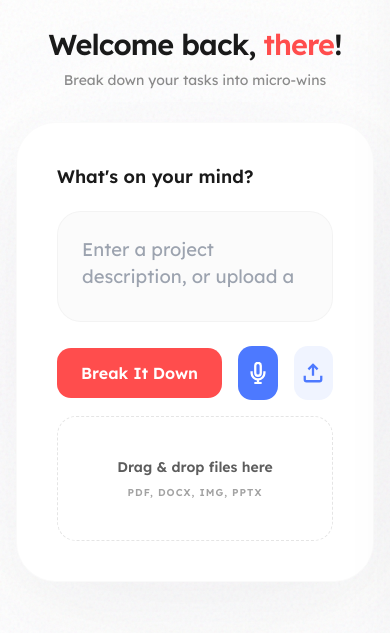
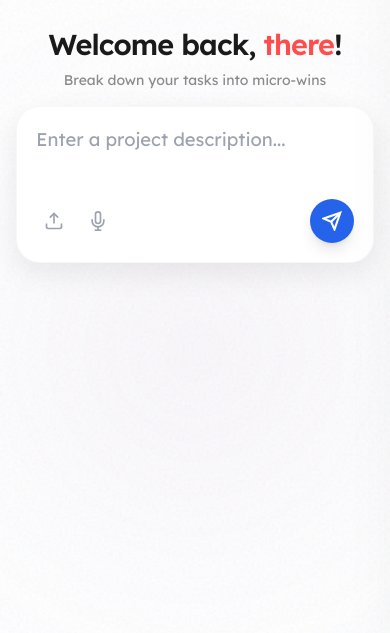
Before and after one commit to aryandas079/easein, a plain HTML site: page frontend/dashboard.html in a window 390 px wide. Shown: the part 71-704 px from the top of the page. Drawn offline with nearby package versions, Linux system fonts and the light colour scheme.

Commit message:
Redesign mobile dashboard to ChatGPT-style chat interface

```diff
--- a/frontend/dashboard.html
+++ b/frontend/dashboard.html
@@ -184,6 +184,14 @@
         .input-card {
             width: 100%;
             max-width: 720px;
+            /* Mobile: Transparent, no shadow, compact */
+            background: transparent;
+            padding: 0;
+            margin-top: 1rem;
+        }
+
+        @media (min-width: 768px) {
+            .input-card {
                 background: white;
                 border-radius: 2.5rem;
                 padding: 2.5rem;
@@ -196,14 +204,36 @@
                 background: rgba(25, 25, 25, 0.9);
                 border-color: rgba(255, 255, 255, 0.05);
             }
+        }
 
         .task-input-container {
             border-radius: 1.5rem;
-            padding: 1.5rem;
-            margin-bottom: 1.5rem;
-            background: rgba(240, 240, 240, 0.3);
+            padding: 1.2rem;
+            margin-bottom: 0;
+            /* Mobile: White card look */
+            background: white;
+            box-shadow: 0 10px 30px rgba(0, 0, 0, 0.08);
             border: 1px solid rgba(0, 0, 0, 0.03);
             position: relative;
+        }
+
+        .dark-mode .task-input-container {
+            background: #1e1e1e;
+            border-color: rgba(255, 255, 255, 0.05);
+        }
+
+        @media (min-width: 768px) {
+            .task-input-container {
+                /* Desktop: Gray background, no shadow */
+                background: rgba(240, 240, 240, 0.3);
+                box-shadow: none;
+                margin-bottom: 1.5rem;
+                padding: 1.5rem;
+            }
+
+            .dark-mode .task-input-container {
+                background: rgba(255, 255, 255, 0.03);
+            }
         }
 
         .task-input {
@@ -561,15 +591,53 @@
         </div>
 
         <!-- Task Input Section -->
-        <div class="input-card">
-            <h3 class="font-bold text-lg mb-5">What's on your mind?</h3>
+        <div class="input-card group">
+            <h3 class="font-bold text-lg mb-5 hidden md:block">What's on your mind?</h3>
 
-            <div class="task-input-container">
-                <textarea class="task-input" id="task-text-input"
-                    placeholder="Enter a project description, or upload a file..." rows="2"></textarea>
+            <!-- Main Input Container: White box on mobile, Gray box on Desktop -->
+            <div class="task-input-container transition-all duration-300">
+                <textarea class="task-input" id="task-text-input" placeholder="Enter a project description..."
+                    rows="2"></textarea>
+
+                <!-- Mobile Actions Toolbar (Inside the box) -->
+                <div class="flex items-center justify-between mt-3 md:hidden">
+                    <div class="flex items-center gap-2">
+                        <button
+                            class="p-2 text-gray-400 hover:text-blue-500 transition-colors rounded-full hover:bg-blue-50 dark:hover:bg-white/5"
+                            onclick="document.getElementById('task-file-input').click()">
+                            <svg width="20" height="20" viewBox="0 0 24 24" fill="none" stroke="currentColor"
+                                stroke-width="2">
+                                <path d="M21 15v4a2 2 0 0 1-2 2H5a2 2 0 0 1-2-2v-4"></path>
+                                <polyline points="17 8 12 3 7 8"></polyline>
+                                <line x1="12" y1="3" x2="12" y2="15"></line>
+                            </svg>
+                        </button>
+                        <button
+                            class="p-2 text-gray-400 hover:text-blue-500 transition-colors rounded-full hover:bg-blue-50 dark:hover:bg-white/5"
+                            id="mobile-mic-btn">
+                            <svg width="20" height="20" viewBox="0 0 24 24" fill="none" stroke="currentColor"
+                                stroke-width="2">
+                                <path d="M12 1a3 3 0 0 0-3 3v8a3 3 0 0 0 6 0V4a3 3 0 0 0-3-3z"></path>
+                                <path d="M19 10v2a7 7 0 0 1-14 0v-2"></path>
+                                <line x1="12" y1="19" x2="12" y2="23"></line>
+                                <line x1="8" y1="23" x2="16" y2="23"></line>
+                            </svg>
+                        </button>
                     </div>
 
-            <div class="flex items-center gap-4 mt-4">
+                    <button id="mobile-send-btn"
+                        class="bg-blue-600 text-white p-3 rounded-full shadow-lg hover:scale-105 active:scale-95 transition-all flex items-center justify-center">
+                        <svg width="20" height="20" viewBox="0 0 24 24" fill="none" stroke="currentColor"
+                            stroke-width="2.5">
+                            <line x1="22" y1="2" x2="11" y2="13"></line>
+                            <polygon points="22 2 15 22 11 13 2 9 22 2"></polygon>
+                        </svg>
+                    </button>
+                </div>
+            </div>
+
+            <!-- Desktop Buttons (Hidden on Mobile) -->
+            <div class="hidden md:flex items-center gap-4 mt-4">
                 <button class="atomize-btn" id="generate-btn">
                     <span id="btn-text">Break It Down</span>
                     <span id="task-loader" class="hidden ml-2 animate-spin">⚪</span>
@@ -594,27 +662,57 @@
                         <line x1="12" y1="3" x2="12" y2="15" />
                     </svg>
                 </button>
+            </div>
+
             <input type="file" id="task-file-input" class="hidden"
                 accept=".pdf,.docx,.pptx,.xlsx,.txt,.md,.png,.jpg,.jpeg">
-            </div>
 
-            <div class="drop-zone mt-4 transition-all" id="drop-zone">
+            <div class="drop-zone mt-4 transition-all hidden md:flex" id="drop-zone">
                 <p class="text-sm font-bold opacity-70" id="file-name-display">Drag & drop files here</p>
                 <p class="text-[10px] opacity-40 uppercase tracking-widest font-bold">PDF, DOCX, IMG, PPTX</p>
             </div>
+            <!-- Mobile File Name Display -->
+            <p class="md:hidden text-xs text-center mt-2 opacity-60 truncate px-4" id="mobile-file-name"></p>
 
             <!-- Scripts for File Handling UI -->
             <script>
                 const fileInput = document.getElementById('task-file-input');
                 const dropZone = document.getElementById('drop-zone');
                 const nameDisplay = document.getElementById('file-name-display');
+                const mobileNameDisplay = document.getElementById('mobile-file-name');
 
                 fileInput.addEventListener('change', (e) => {
                     if (e.target.files.length > 0) {
-                        nameDisplay.textContent = e.target.files[0].name;
+                        const name = e.target.files[0].name;
+                        nameDisplay.textContent = name;
+                        mobileNameDisplay.textContent = "Attached: " + name;
                         dropZone.classList.add('bg-blue-500/10', 'border-blue-500');
                     }
                 });
+
+                // Link Mobile Send Button to Generate Button
+                const mobileSendBtn = document.getElementById('mobile-send-btn');
+                const generateBtn = document.getElementById('generate-btn');
+
+                if (mobileSendBtn && generateBtn) {
+                    mobileSendBtn.addEventListener('click', () => {
+                        // Add loading state to mobile button
+                        mobileSendBtn.innerHTML = '<span class="animate-spin">⚪</span>';
+                        generateBtn.click();
+
+                        // Reset after short delay (or handle via event listener if possible, but simple timeout works for UI feedback)
+                        setTimeout(() => {
+                            mobileSendBtn.innerHTML = '<svg width="20" height="20" viewBox="0 0 24 24" fill="none" stroke="currentColor" stroke-width="2.5"><line x1="22" y1="2" x2="11" y2="13"></line><polygon points="22 2 15 22 11 13 2 9 22 2"></polygon></svg>';
+                        }, 3000);
+                    });
+                }
+
+                // Link Mobile Mic Button
+                const mobileMicBtn = document.getElementById('mobile-mic-btn');
+                const micBtn = document.getElementById('mic-btn');
+                if (mobileMicBtn && micBtn) {
+                    mobileMicBtn.addEventListener('click', () => micBtn.click());
+                }
             </script>
         </div>
 
```
Lines whose indentation alone changed are shown as unchanged.
